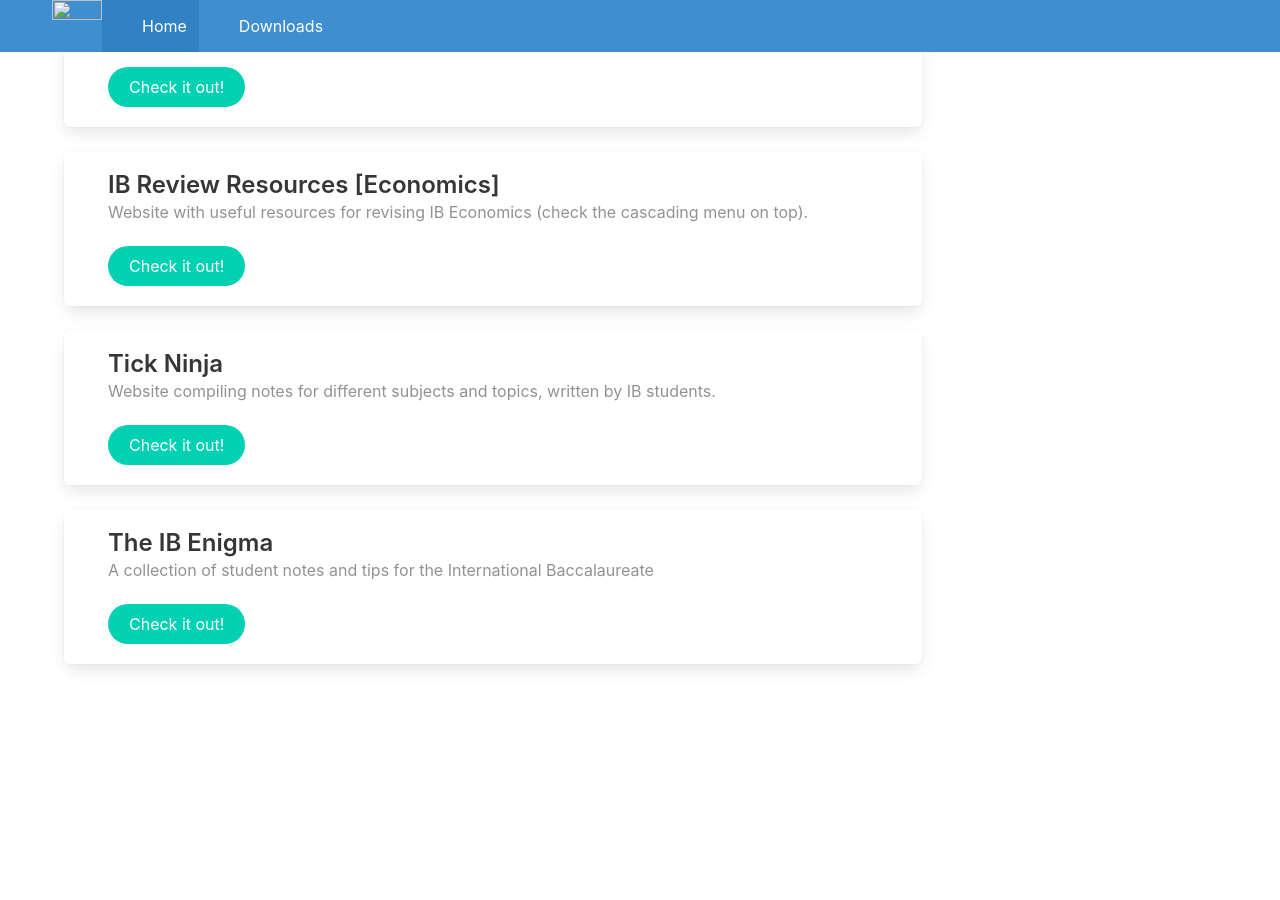
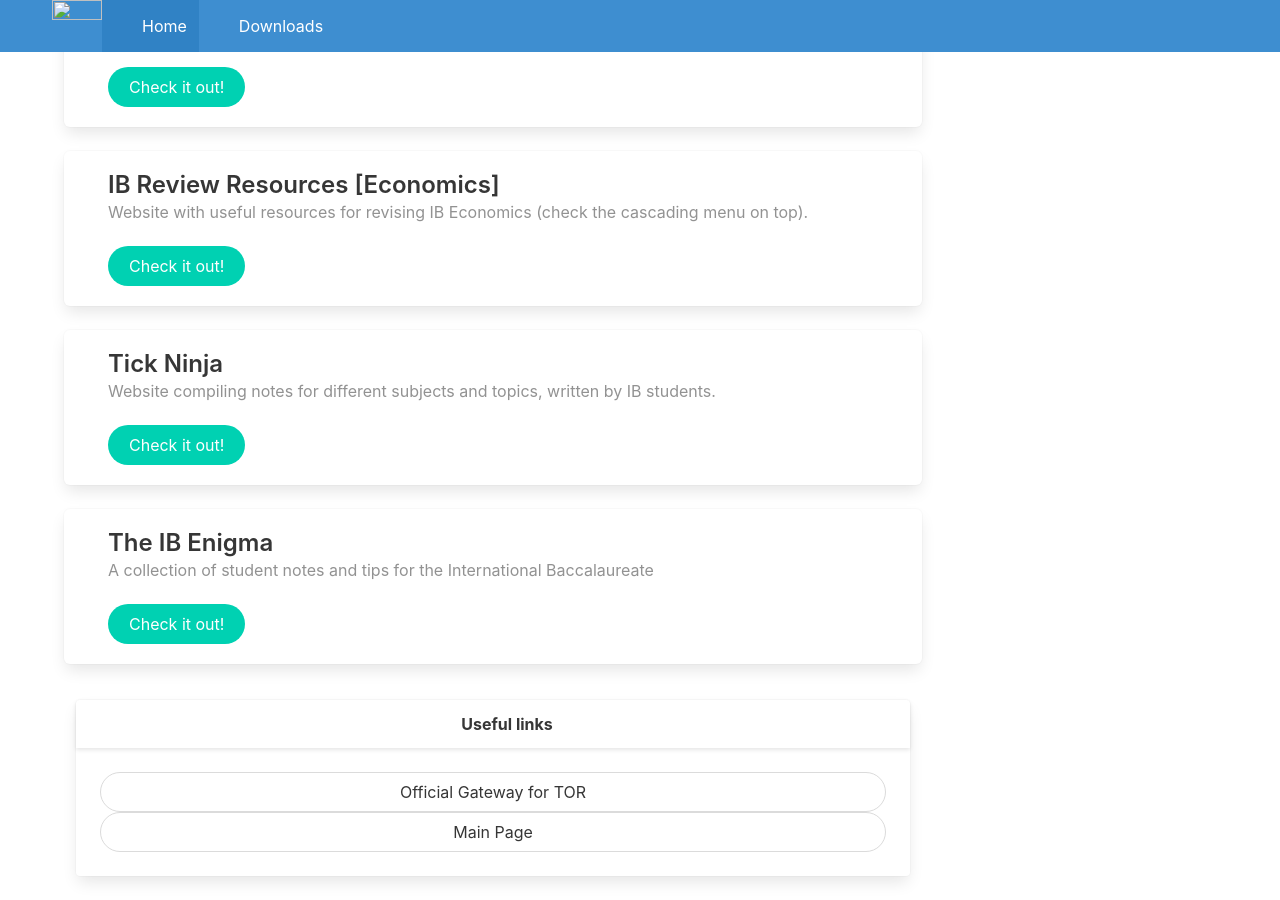
Before and after one commit to ibdocsorg/ibdocs.org, a Jekyll site: the page built from index.html, in a window 1280 px wide and 900 px high, scrolled down 1859 px. Built offline with Jekyll 4.4.1, drawn with Linux system fonts in a browser that asks for light colours; a script that is not in the unit is left out; before the commit the page ends 2535 px from its top, so only the background shows below that.

Commit message:
Update index.html

```diff
--- a/index.html
+++ b/index.html
@@ -186,7 +186,23 @@
           </div>
         </div>
       </div>
-
+    <div class="column">
+      <div class="card">
+        <header class="card-header">
+          <p class="card-header-title is-centered">
+            <span class="icon-text">
+              <span class="icon">
+                <i class="fa-solid fa-chart-line"></i>
+              </span>
+              <span>Useful links</span>
+            </span>
+          </p>
+        </header>
+        <div class="card-content">
+          <a href="https://gateway.ibdocs.org" class="button is-rounded is-fullwidth">Official Gateway for TOR</a>
+          <a href="https://ibdocs.org" class="button is-rounded is-fullwidth">Main Page</a>
+        </div>
+      </div>
     </div>
   </div>
 </div>
```
